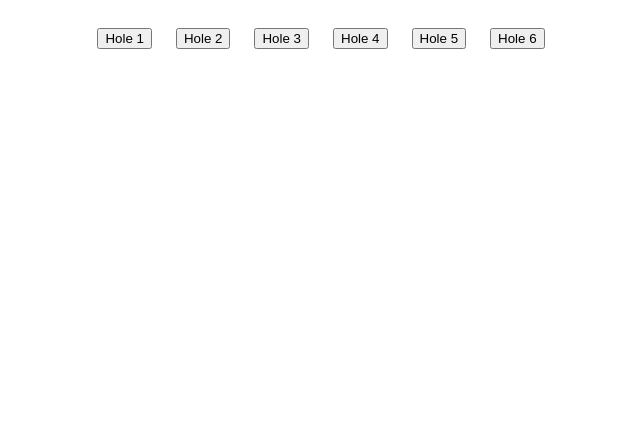
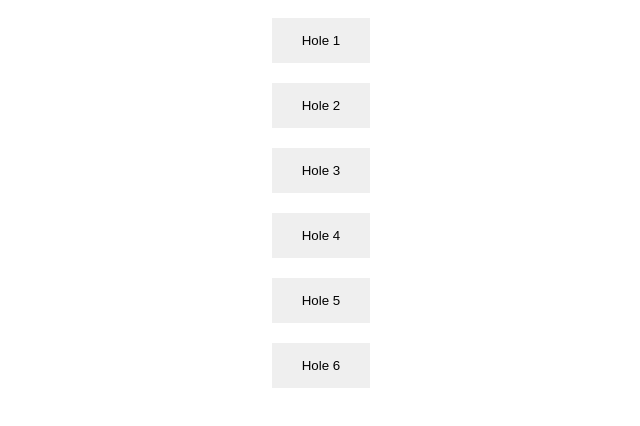
Before and after one commit to Vivian-Trieu/BevTrackr, a plain HTML site: page drivelist.html in a window 1280 px wide. Shown: the part 90-516 px from the top of the page, without its empty margins (319-959 px from the left). Drawn offline with Linux system fonts and the light colour scheme; no server answers.

Commit message:
Update drivelist.css
Fixed formatting

```diff
--- a/drivelist.css
+++ b/drivelist.css
@@ -1,12 +1,22 @@
 .container {
     text-align: center;
     margin-top: 50px;
+    display: block;
 }
 
 .holeButton {
-    margin: 10px;
+    margin-top: 20px;
+    margin-bottom: 20px;
+    margin-left: auto;
+    margin-right: auto;
+    display: block;
+    text-align: center;
+    padding: 15px 30px;
+    border: none;
 }
 
 .pinged {
-    background-color: green;
+    background-color: rgb(178, 25, 25);
+    box-shadow: 0 0 20px 5px #ec3131;
+    color: white;
 }
```
